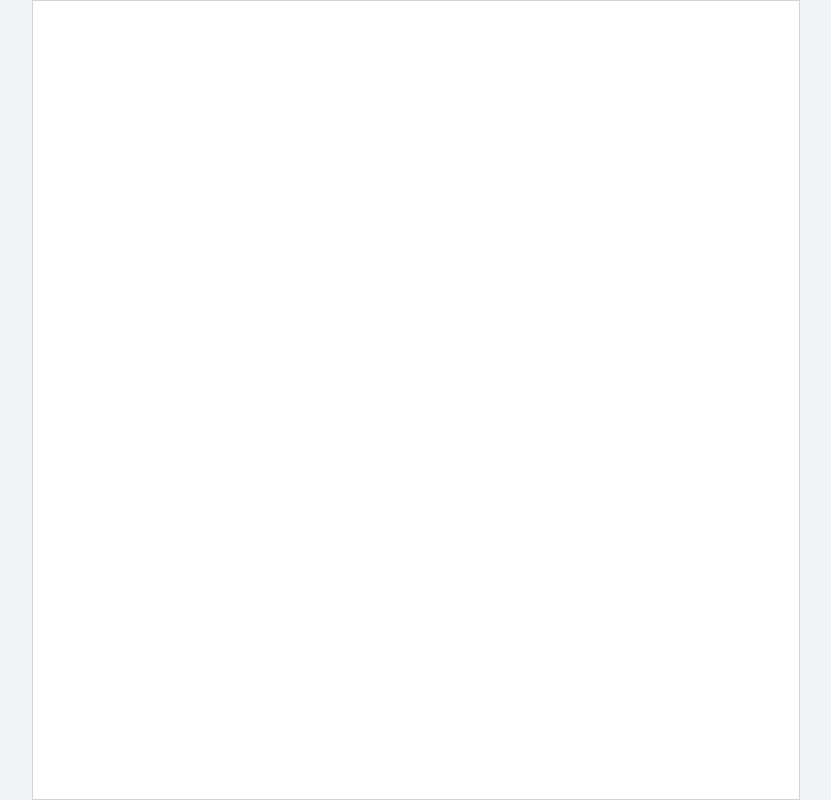
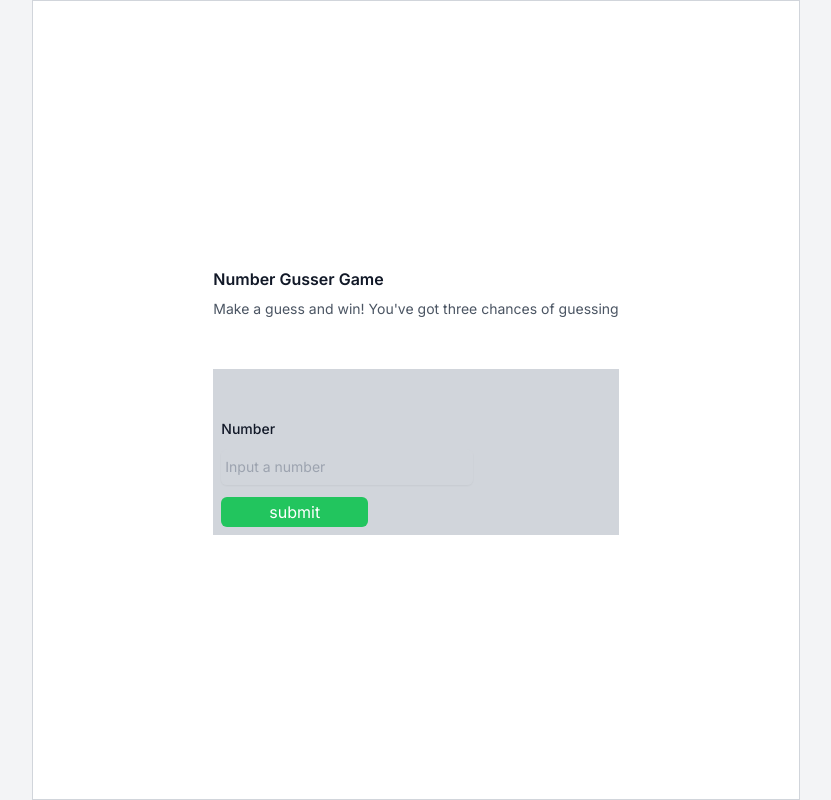
Before and after one commit to Yindeish/number_guesser_game, a Next.js app: page / in a window 1280 px wide. Shown: the whole page, without its empty margins (224-1055 px from the left). Built offline with nearby package versions, Linux system fonts and the light colour scheme.

Commit message:
Random Number Generation implemented

```diff
--- a/app/page.tsx
+++ b/app/page.tsx
@@ -1,7 +1,48 @@
-const page = () => (
-  <div>
+"use client";
 
-  </div>
-);
+import { useEffect, useState } from "react";
+
+const page = () => {
+
+  let [SECRET_NUMBER, SET_SECRET_NUMBER] = useState<null | number>(null);
+  let [user_input, set_user_input] = useState<number | string>('');
+
+  const random_number = (min: number, max: number) => {
+    if (!SECRET_NUMBER) {
+      return Math.floor(Math.random() * (max - min + 1)) + min;
+    } else return;
+  }
+
+  useEffect(() => {
+    const value = random_number(0, 30);
+    console.log({ value });
+    if (!SECRET_NUMBER) SET_SECRET_NUMBER(value as number);
+  }, [SECRET_NUMBER]);
+
+  return (<div className="my-auto">
+
+    <h2 className="text-base font-semibold leading-7 text-gray-900">Number Gusser Game</h2>
+    <p className="mt-1 text-sm leading-6 text-gray-600">Make a guess and win! You've got three chances of guessing</p>
+
+    <form className="mt-[3em] bg-gray-300 p-2">
+      <div className="mt-10 grid grid-cols-1 gap-x-6 gap-y-8 sm:grid-cols-6">
+        <div className="sm:col-span-4">
+          <label htmlFor="username" className="block text-sm font-medium leading-6 text-gray-900">Number</label>
+          <div className="mt-2">
+            <div className="flex rounded-md shadow-sm ring-1 ring-inset ring-gray-300 focus-within:ring-2 focus-within:ring-inset focus-within:ring-indigo-600 sm:max-w-md">
+              <input
+                onChange={(event) => { set_user_input(event.target.value) }}
+                value={user_input as unknown as string} type="number" name="username" autoComplete="username" className="block flex-1 border-0 bg-transparent py-1.5 pl-1 text-gray-900 placeholder:text-gray-400 focus:ring-0 sm:text-sm sm:leading-6" placeholder="Input a number" />
+            </div>
+
+            <button type="button" className="w-[fit-content] h-[fit-content] py-[0.2em] px-[3em] text-white bg-green-500 mt-3 rounded-md active:scale-[0.98]">submit</button>
+          </div>
+        </div>
+
+      </div>
+    </form>
+
+  </div>)
+};
 
 export default page;
```
